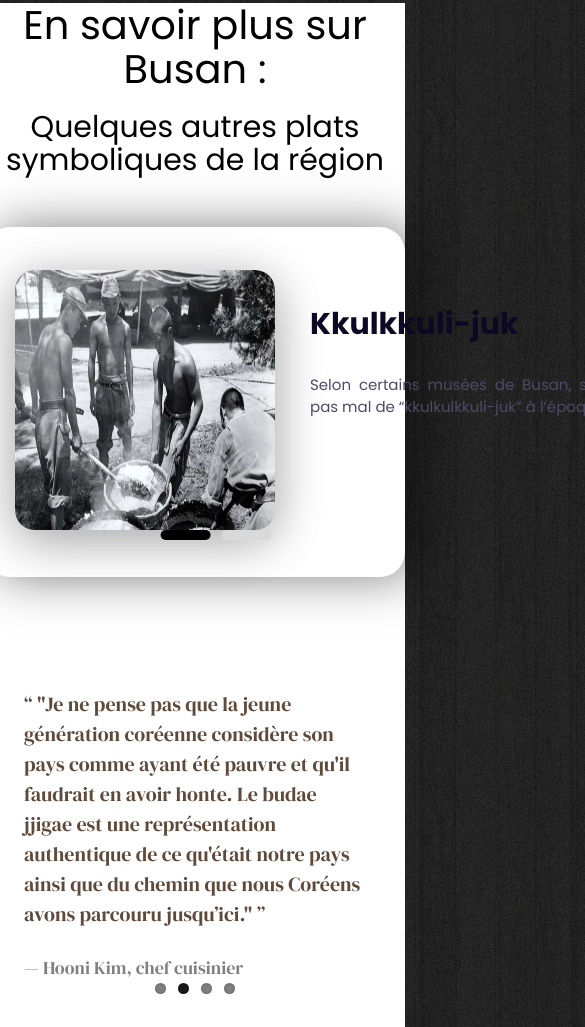
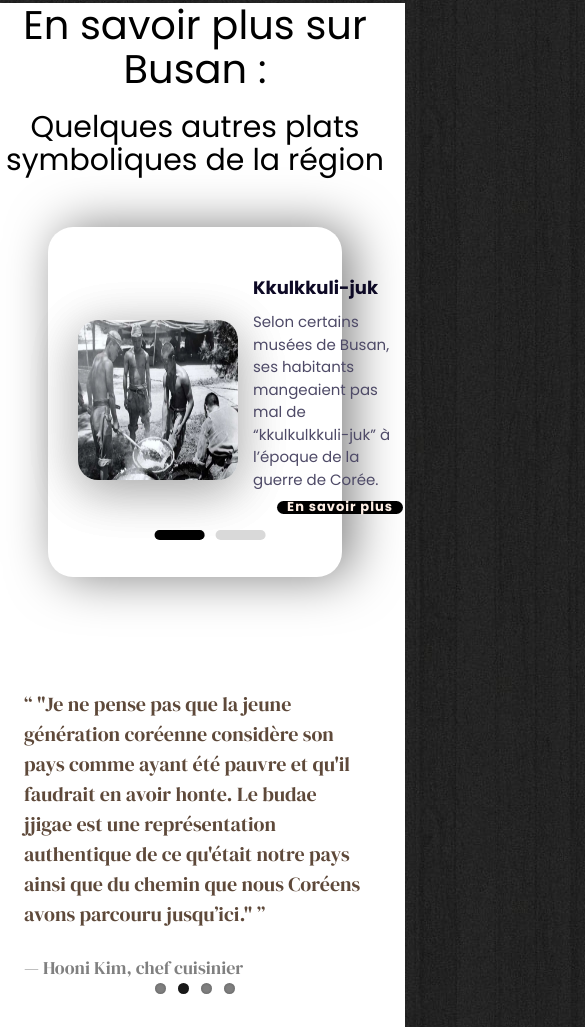
Before and after one commit to CascaPuck/plat_histoire, a plain HTML site: page index.html in a window 390 px wide. Shown: the part 3987-5014 px from the top of the page, 585 px wide, since content can reach past the window. Drawn offline with Linux system fonts and the light colour scheme; a web font is replaced by a local one.

Commit message:
responsive

```diff
--- a/css/style.css
+++ b/css/style.css
@@ -744,7 +744,6 @@ width: 15%;
 .card .inner_part {
   display: flex;
   align-items: center;
-  justify-content: center;
   padding: 0 0 0 30px;
   height: 350px;
   position: absolute;
@@ -1010,6 +1009,50 @@ input {
   #autre-plat {
     margin-top: 250px;
   }
+
+  .card {
+    width: 70%;
+  }
+
+  .inner_part .img {
+    height: 160px;
+    width: 160px;
+
+  }
+
+  .content .title {
+    font-size: 20px;
+    margin: 0 0 10px 0;
+  }
+
+  .content {
+    padding: 0 20px 0 35px;
+    width: 230px;
+  }
+
+  .content .text {
+    font-size: 15px;
+    color: #4e4a67;
+    line-height: 1.5em;
+    text-align: left;
+  }
+
+  .content button {
+    padding: 5px 10px;
+    border: none;
+    font-size: 13px;
+    color: #fff0e6;
+    font-weight: 600;
+    letter-spacing: 1px;
+    border-radius: 50px;
+    cursor: pointer;
+    outline: none;
+    background: #000000;
+    float: right;
+    line-height: 20%;
+    position: relative;
+    top: -20px;
+  }
 }
 
 @media screen and (max-width: 600px) {
@@ -1047,6 +1090,50 @@ input {
   #video-milmeyon {
     position: relative;
     bottom: -400px;
+  }
+
+  .card {
+    width: 70%;
+  }
+
+  .inner_part .img {
+    height: 160px;
+    width: 160px;
+
+  }
+
+  .content .title {
+    font-size: 18px;
+    margin: 0 0 5px 0;
+  }
+
+  .content {
+    padding: 0 5px 0 15px;
+    width: 170px;
+  }
+
+  .content .text {
+    font-size: 15px;
+    color: #4e4a67;
+    line-height: 1.5em;
+    text-align: left;
+  }
+
+  .content button {
+    padding: 5px 10px;
+    border: none;
+    font-size: 13px;
+    color: #fff0e6;
+    font-weight: 600;
+    letter-spacing: 1px;
+    border-radius: 50px;
+    cursor: pointer;
+    outline: none;
+    background: #000000;
+    float: right;
+    line-height: 20%;
+    position: relative;
+    top: -20px;
   }
 }
 
```
